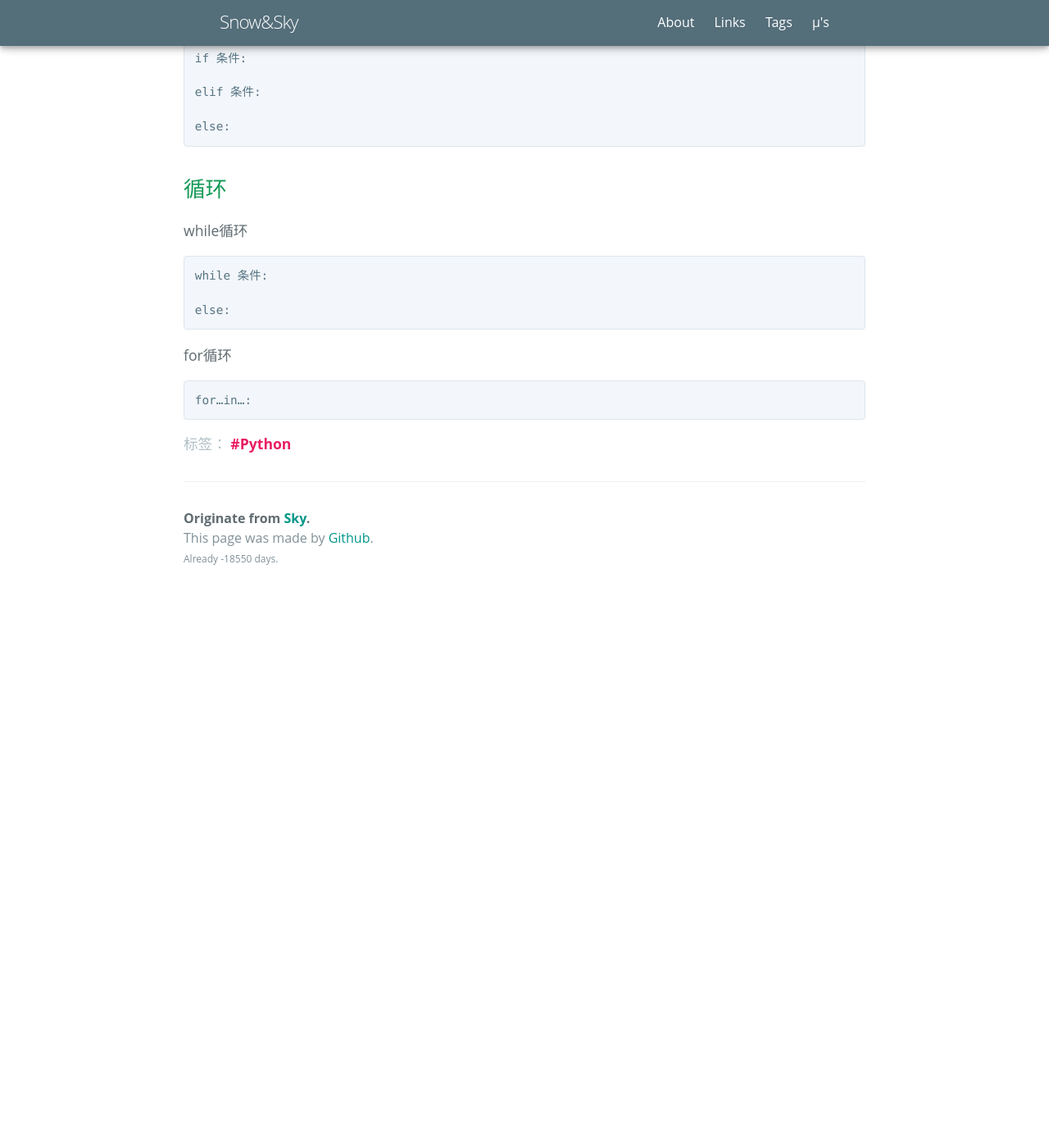
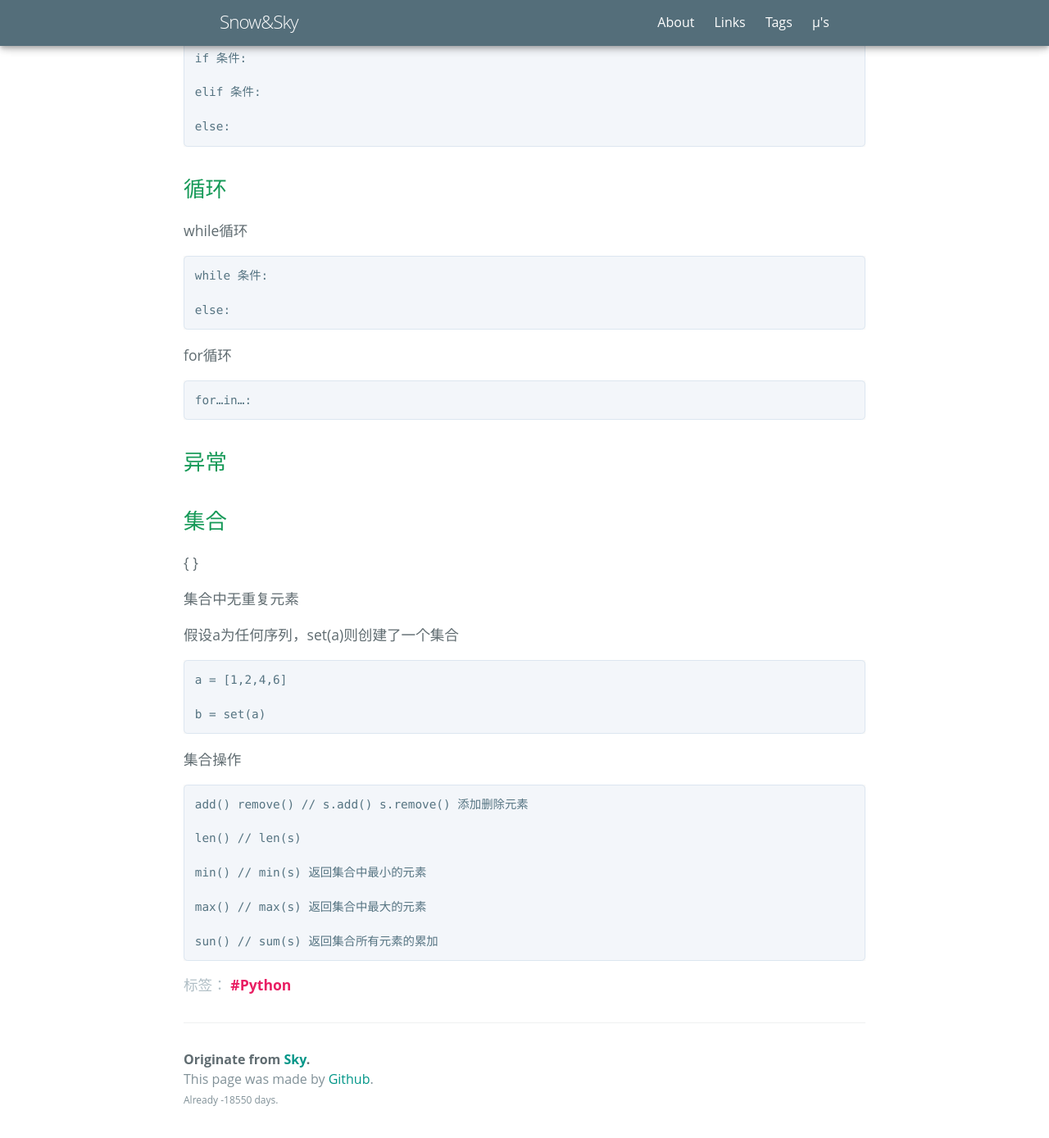
Before and after one commit to NishikinoSky/NishikinoSky.github.io, a Jekyll site: the page built from _posts/2021-1-28-Python.md, in a window 1280 px wide and 1400 px high, scrolled down 4132 px. Shown: the top 1388 px of the window at 82% size. Built offline with Jekyll 4.4.1, drawn with Linux system fonts in a browser that asks for light colours; some web fonts are replaced; before the commit the page ends 4872 px from its top, so only the background shows below that.

Commit message:
Update 2021-1-28-Python.md

```diff
--- a/_posts/2021-1-28-Python.md
+++ b/_posts/2021-1-28-Python.md
@@ -178,3 +178,29 @@ while循环
 for循环
 
     for…in…:
+
+## 异常
+
+## 集合
+
+{ }
+
+集合中无重复元素
+
+假设a为任何序列，set(a)则创建了一个集合
+
+    a = [1,2,4,6]
+
+    b = set(a)
+
+集合操作
+
+    add() remove() // s.add() s.remove() 添加删除元素
+
+    len() // len(s)
+
+    min() // min(s) 返回集合中最小的元素
+
+    max() // max(s) 返回集合中最大的元素
+
+    sun() // sum(s) 返回集合所有元素的累加
```
